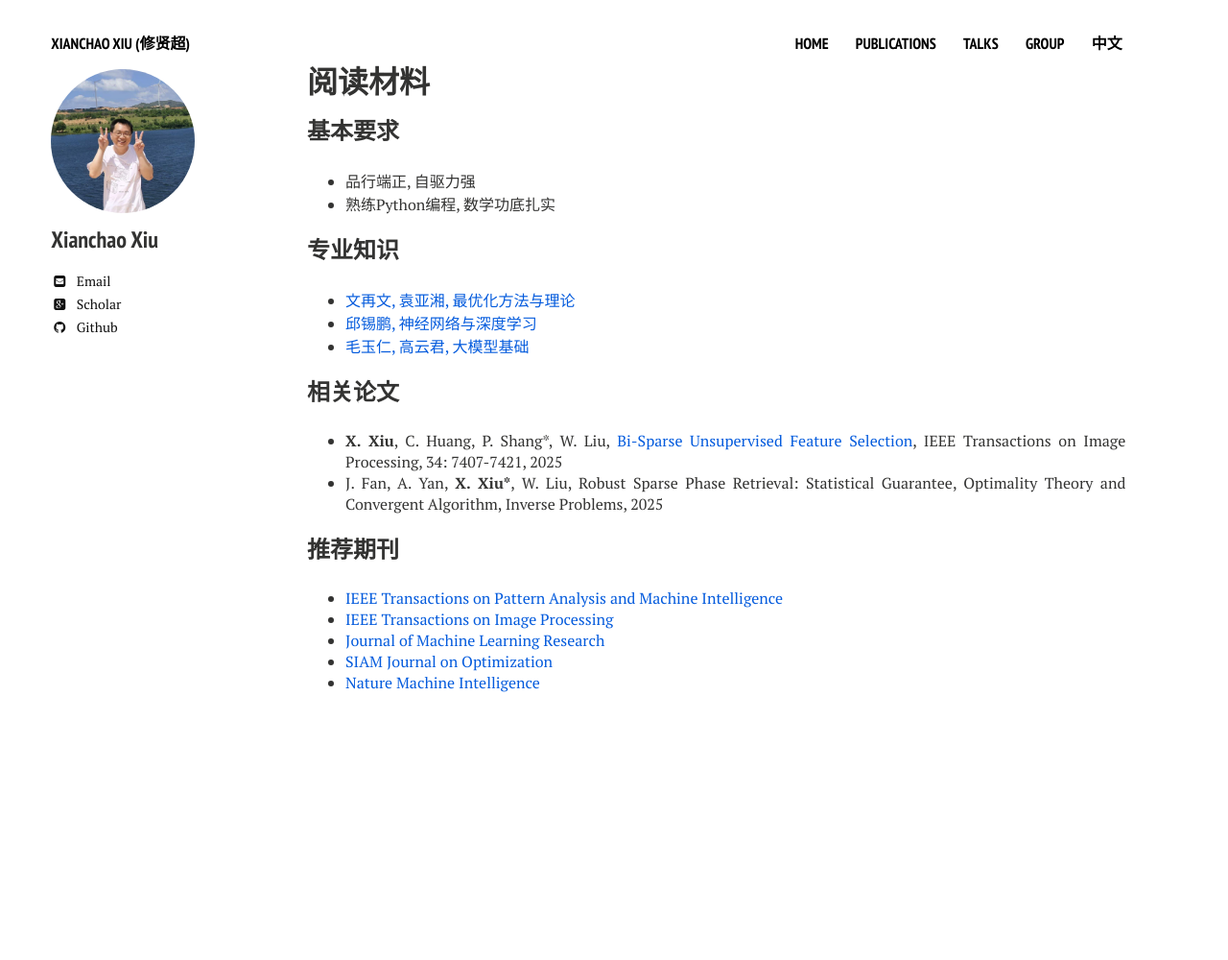
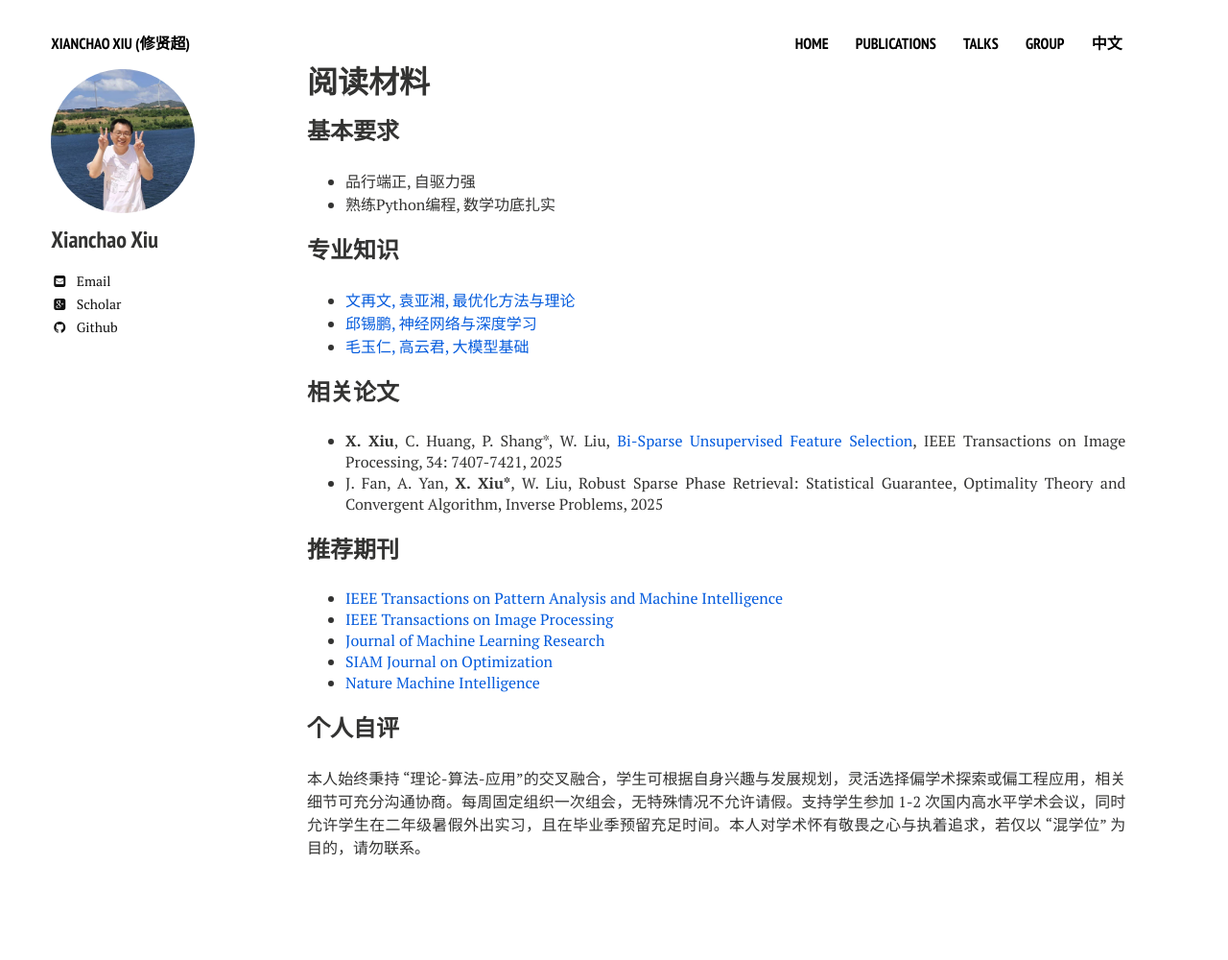
Before and after one commit to xianchaoxiu/xianchaoxiu.github.io, a Jekyll site: the page built from chinese/reading/index.md, in a window 1280 px wide. Shown: the whole page at 96% size. Built offline with Jekyll 4.4.1, drawn with Linux system fonts in a browser that asks for light colours; nearby versions of some CDN libraries; before the commit the page ends 900 px from its top, so only the background shows below that.

Commit message:
Update index.md

```diff
--- a/chinese/reading/index.md
+++ b/chinese/reading/index.md
@@ -30,3 +30,7 @@ share: false
 *  <a href="https://jmlr.org/" class="textlink" target="_blank"> Journal of Machine Learning Research </a> <br>
 *  <a href="https://www.siam.org/publications/siam-journals/siam-journal-on-optimization/" class="textlink" target="_blank"> SIAM Journal on Optimization </a> <br>
 *  <a href="https://www.nature.com/natmachintell/" class="textlink" target="_blank"> Nature Machine Intelligence </a> <br>
+
+
+### 个人自评
+本人始终秉持 “理论-算法-应用”的交叉融合，学生可根据自身兴趣与发展规划，灵活选择偏学术探索或偏工程应用，相关细节可充分沟通协商。每周固定组织一次组会，无特殊情况不允许请假。支持学生参加 1-2 次国内高水平学术会议，同时允许学生在二年级暑假外出实习，且在毕业季预留充足时间。本人对学术怀有敬畏之心与执着追求，若仅以 “混学位” 为目的，请勿联系。
```
